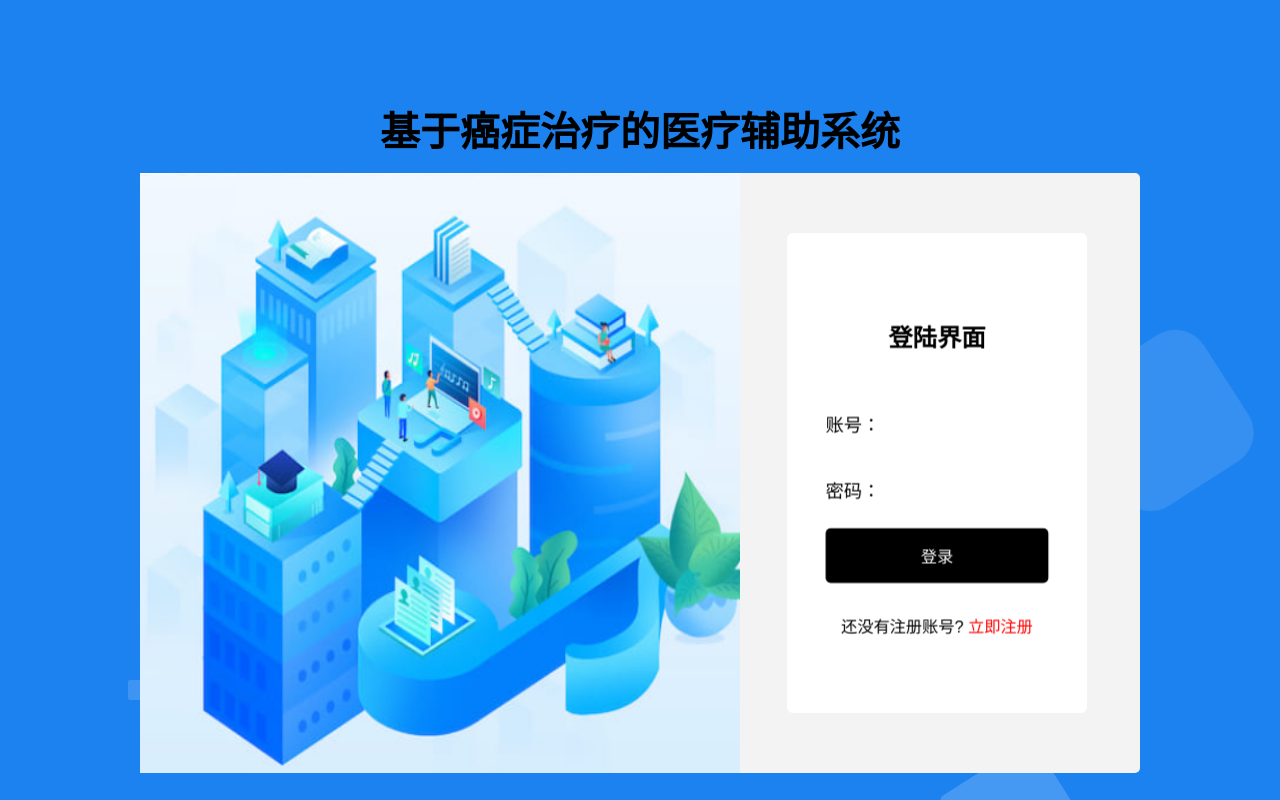
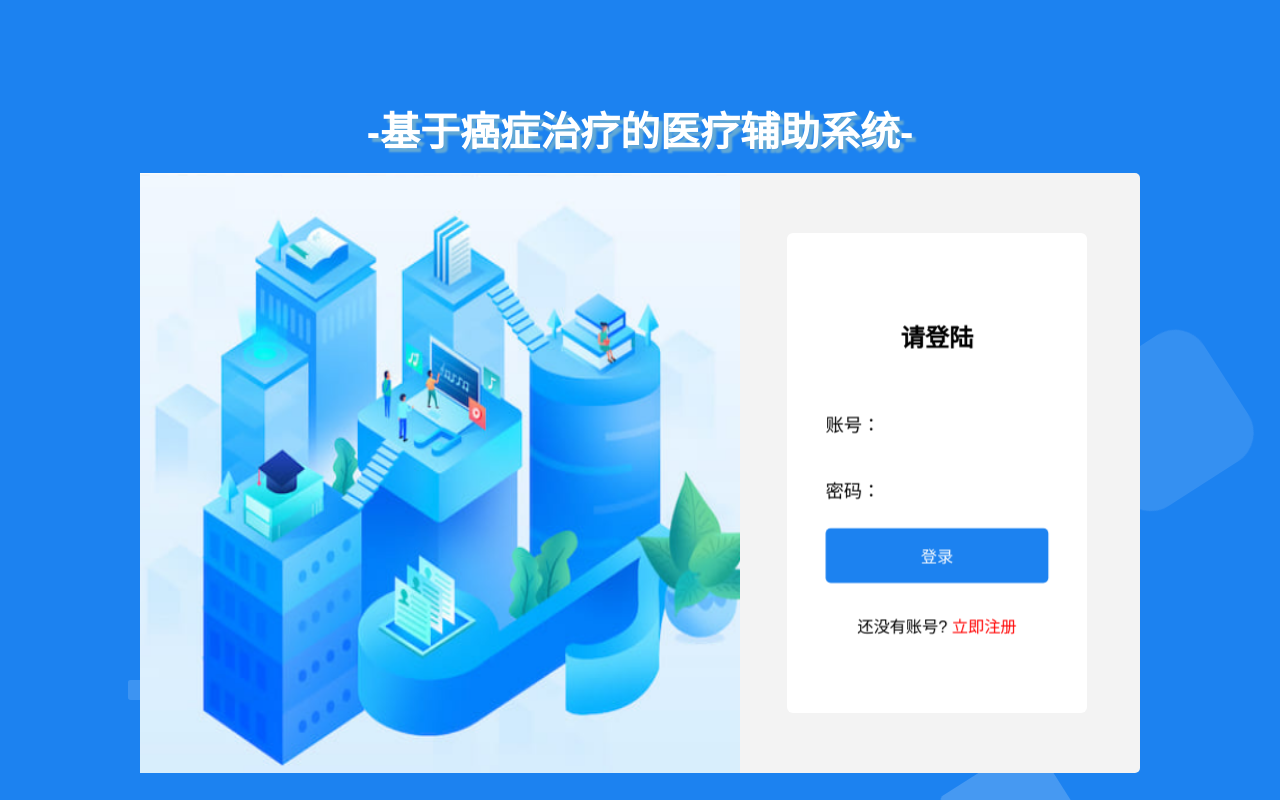
Before and after one commit to huashaoya/medical-assistance, a Vue app: page /login in a window 1280 px wide. Built offline with nearby package versions, Linux system fonts and the light colour scheme.

Commit message:
页面更新

```diff
--- a/src/views/LoginView.vue
+++ b/src/views/LoginView.vue
@@ -16,7 +16,7 @@
         <li></li>
       </ul>
       <!-- 标题 -->
-      <h1 class="headline-text">基于癌症治疗的医疗辅助系统</h1>
+      <h1 class="headline-text">-基于癌症治疗的医疗辅助系统-</h1>
       <!-- 中间栏背景 -->
       <div class="intermediate-format">
         <!-- 左侧背景 -->
@@ -29,7 +29,7 @@
 
             <div class="container-font">
               <div class="contain-center">
-                <h1>登陆界面</h1>
+                <h1>请登陆</h1>
                 <form>
                   <div class="form-control">
                     <input type="text" required name="username" id="username" v-model="username">
@@ -43,7 +43,7 @@
 
                   <button class="btn" id="login" @click.prevent="login">登录</button>
 
-                  <p class="text">还没有注册账号?
+                  <p class="text">还没有账号?
                     <span class="turning" @click="pageTurning">立即注册</span>
                   </p>
                 </form>
@@ -347,6 +347,9 @@ export default {
   margin-top: 100px;
   text-transform: uppercase;
   cursor: pointer;
+  text-shadow: rgb(100, 169, 212) 4px 4px 2px ;
+  /* background-color: #000; */
+  color:white;
 }
 
 /* JS使用的css */
@@ -474,7 +477,8 @@ strong {
   cursor: pointer;
   display: inline-block;
   width: 100%;
-  background: #000000;
+  /* background: #000000; */
+  background-color: #1c82f0;
   color: #fff;
   padding: 15px;
   font-family: inherit;
--- a/src/views/mainView/pageOne.vue
+++ b/src/views/mainView/pageOne.vue
@@ -36,6 +36,10 @@
                         <img v-if="imageUrl" :src="imageUrl" class="avatar" />
                         <div></div>
                     </div>
+                    <div class="pic">
+                        <img v-if="imageUrl" :src="imageUrl" class="avatar" />
+                        <div></div>
+                    </div>
                 </div>
 
             </div>
@@ -64,6 +68,10 @@ export default {
   data () {
     return {
       options: [
+        {
+          label: '图像处理',
+          value: 'option1'
+        },
         {
           label: '图像分割',
           value: 'option1'
@@ -108,6 +116,7 @@ export default {
             height: 50%;
             display: flex;
             border-bottom: 2px dashed var(--el-border-color);
+            overflow-x: auto;
             .option{
                 width:240px;
                 height: 100%;
```
